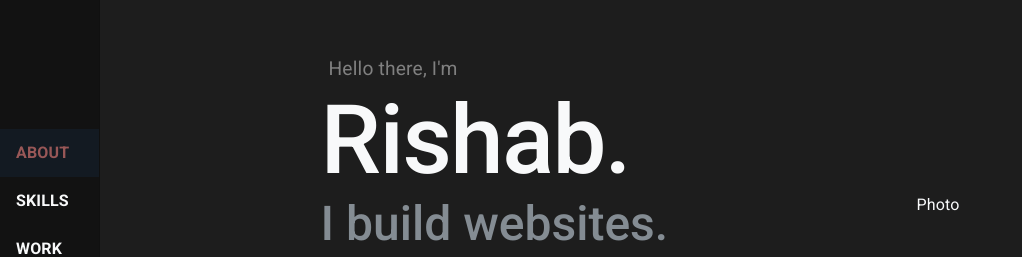
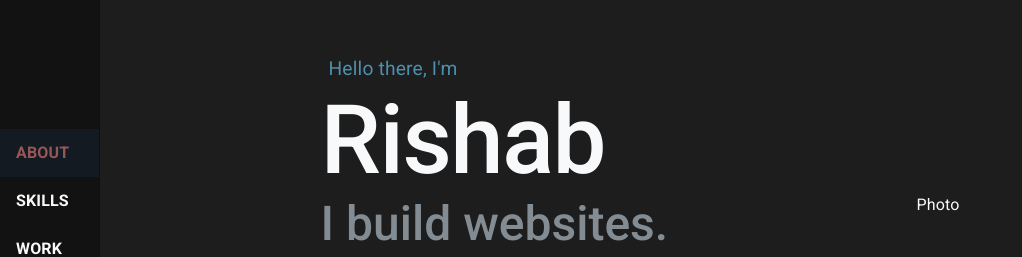
Before and after one commit to rishabgupta94/Portfoliov2, a React (Vite) app: page /about in a window 1280 px wide. Shown: the part 175-432 px from the top of the page, without its empty margins (0-1022 px from the left). Built offline with nearby package versions, Linux system fonts and the light colour scheme.

Commit message:
adds padding to whole app

```diff
--- a/src/App.tsx
+++ b/src/App.tsx
@@ -1,4 +1,4 @@
-import { CssBaseline, ThemeProvider } from '@mui/material';
+import { Container, CssBaseline, ThemeProvider } from '@mui/material';
 import { Route, Routes } from 'react-router-dom';
 import { NavBar } from './containers/navbar/NavBar';
 import { About } from './pages/About';
@@ -16,10 +16,12 @@ function App() {
 		<ThemeProvider theme={themeDark}>
 			<CssBaseline />
 			<NavBar />
-			<Routes>
-				<Route path="/about" element={<About />}></Route>
-				<Route path="/skills" element={<Skills />}></Route>
-			</Routes>
+			<Container maxWidth="lg">
+				<Routes>
+					<Route path="/about" element={<About />}></Route>
+					<Route path="/skills" element={<Skills />}></Route>
+				</Routes>
+			</Container>
 		</ThemeProvider>
 	);
 }
--- a/src/pages/About.tsx
+++ b/src/pages/About.tsx
@@ -1,4 +1,4 @@
-import { Container, Grid, Typography, useTheme } from '@mui/material';
+import { Grid, Typography, useTheme } from '@mui/material';
 import React from 'react';
 
 export const About = () => {
@@ -6,7 +6,6 @@ export const About = () => {
 	// const classes = useStyles(theme);
 
 	return (
-		<Container maxWidth="lg">
 		<Grid
 			container
 			justifyContent="center"
@@ -15,7 +14,11 @@ export const About = () => {
 			height={'100vh'}
 		>
 			<Grid item xs={12} sm={12} md={6} flexDirection="column-reverse">
-					<Typography marginLeft={1} fontSize={'larger'} color={'gray'}>
+				<Typography
+					marginLeft={1}
+					fontSize={'larger'}
+					color={theme.palette.text.third}
+				>
 					Hello there, I&apos;m
 				</Typography>
 				<Typography
@@ -23,7 +26,7 @@ export const About = () => {
 					fontWeight={500}
 					color={theme.palette.text.primary}
 				>
-						Rishab.
+					Rishab
 				</Typography>
 				<Typography
 					variant="h3"
@@ -47,6 +50,5 @@ export const About = () => {
 			</Grid>
 			<Grid item>Photo</Grid>
 		</Grid>
-		</Container>
 	);
 };
--- a/src/pages/Skills.tsx
+++ b/src/pages/Skills.tsx
@@ -1,8 +1,16 @@
-import { Typography } from '@mui/material';
+import { Grid, Typography } from '@mui/material';
 import React from 'react';
 
 export const Skills = () => {
 	return (
-		<Typography color="textSecondary">Portfolio is SKILLS PAGE</Typography>
+		<Grid
+			container
+			justifyContent="center"
+			alignItems="center"
+			spacing={5}
+			height={'100vh'}
+		>
+			<Typography color="textSecondary">Portfolio is SKILLS PAGE</Typography>
+		</Grid>
 	);
 };
```
Lines whose indentation alone changed are shown as unchanged.
